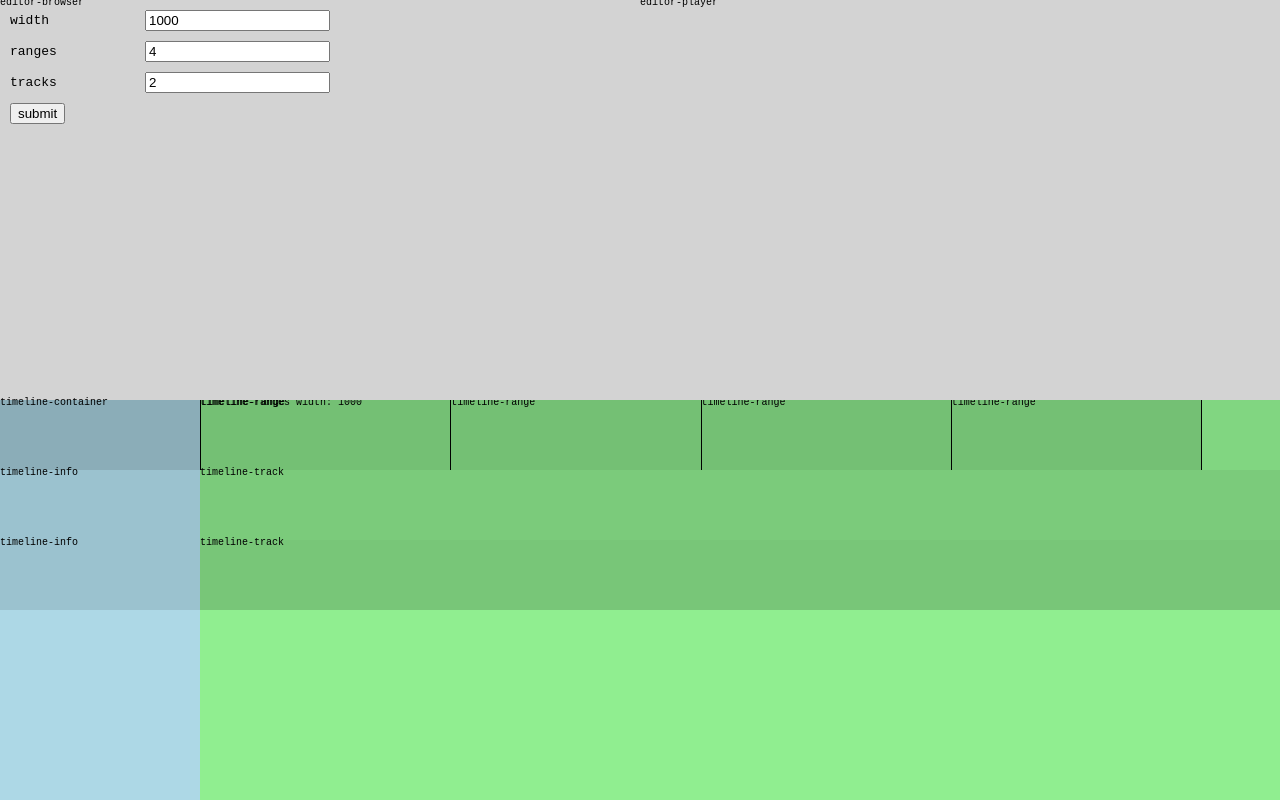
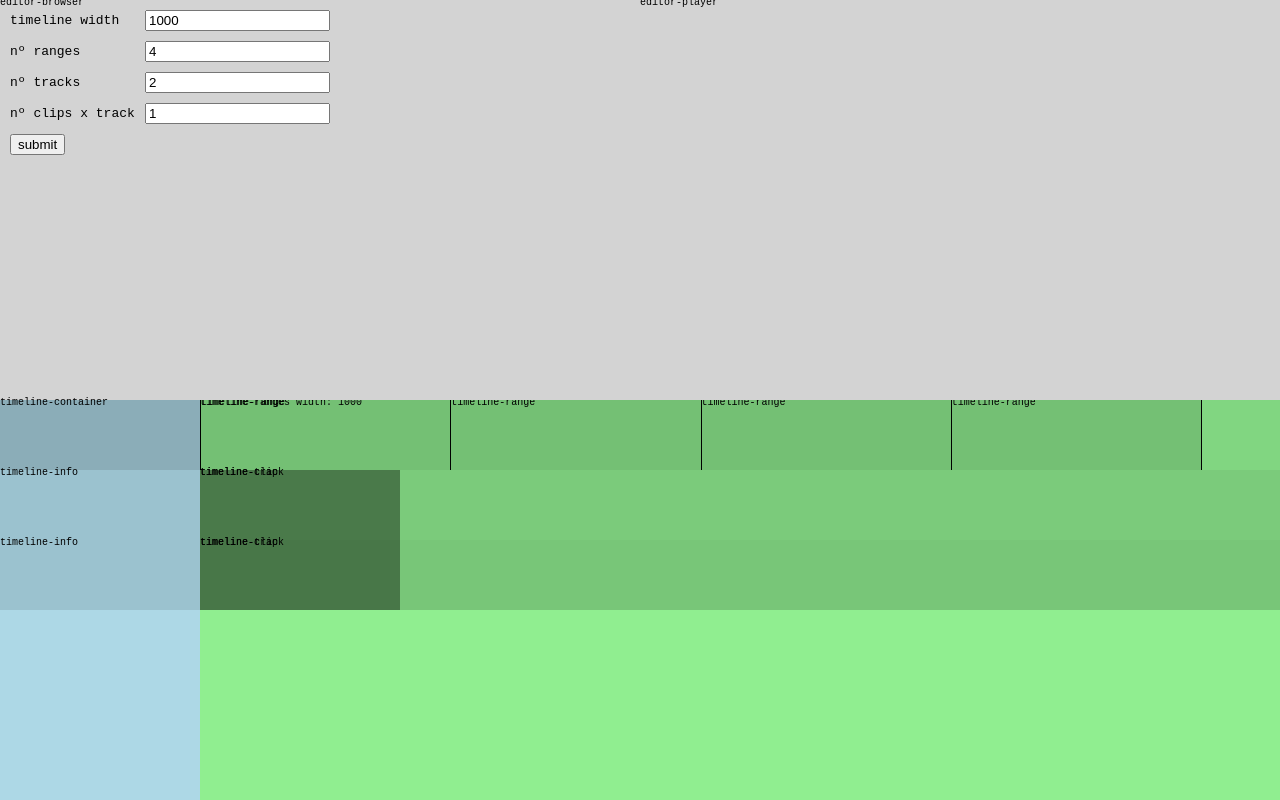
Before and after one commit to mcaligares/timeline-test, a Vue app: page / in a window 1280 px wide. Both pictures are taken after a click on the button "submit". Built offline with nearby package versions, Linux system fonts and the light colour scheme.

Commit message:
implement interactjs

```diff
--- a/package.json
+++ b/package.json
@@ -8,6 +8,7 @@
     "preview": "vite preview"
   },
   "dependencies": {
+    "interactjs": "^1.10.14",
     "pinia": "^2.0.14",
     "vue": "^3.2.25"
   },
--- a/src/components/form/EditorForm.vue
+++ b/src/components/form/EditorForm.vue
@@ -7,12 +7,14 @@ const store = useEditorStore()
 const width = ref('1000')
 const tracks = ref('2')
 const ranges = ref('4')
+const clips = ref('1')
 
 const onSubmit = () => {
     try {
         store.timelineContentWidth = Number.parseInt(width.value)
         store.timelineRangeCount = Number.parseInt(ranges.value)
         store.timelineTracksCount = Number.parseInt(tracks.value)
+        store.timelineClipPerTrack = Number.parseInt(clips.value)
     } catch (e) {
         console.log('Error', e)
     }
@@ -21,9 +23,10 @@ const onSubmit = () => {
 
 <template>
     <form class="form" @submit.prevent="onSubmit">
-        <LabelInput label="width" v-model="width"/>
-        <LabelInput label="ranges" v-model="ranges"/>
-        <LabelInput label="tracks" v-model="tracks"/>
+        <LabelInput label="timeline width" v-model="width"/>
+        <LabelInput label="nº ranges" v-model="ranges"/>
+        <LabelInput label="nº tracks" v-model="tracks"/>
+        <LabelInput label="nº clips x track" v-model="clips"/>
 
         <button type="submit">submit</button>
     </form>
--- /dev/null
+++ b/src/components/timeline/TimelineClip.vue
@@ -0,0 +1,49 @@
+<script setup>
+import interact from 'interactjs'
+import { onMounted, ref, reactive } from 'vue';
+import NameLabel from '../utils/NameLabel.vue';
+
+const timelineClip = ref(null)
+const position = reactive({ x: 0, y: 0})
+
+onMounted(() => {
+    interact(timelineClip.value).draggable({
+        // inertia: true,
+        autoScroll: true,
+        modifiers: [
+            interact.modifiers.restrictRect({
+                restriction: 'parent',
+                endOnly: true
+            })
+        ],
+        listeners: {
+            move (event) {
+                position.x += event.dx;
+                position.y += event.dy;
+                console.log('event', event.dx, event.dy)
+                timelineClip.value.style.transform = `translate(${position.x}px, ${position.y}px)`;
+                timelineClip.value.setAttribute('data-x', position.x)
+                timelineClip.value.setAttribute('data-y', position.y)
+            },
+        },
+    })
+})
+</script>
+
+<template>
+    <div ref="timelineClip" class="timeline-clip">
+        <NameLabel name="timeline-clip"/>
+    </div>
+</template>
+
+<style lang="scss">
+@import '../../styles/variables.scss';
+
+.timeline-clip {
+    width: 200px;
+    height: $timeline-track-height;
+    background-color: rgba(#000, 0.4);
+    user-select: none;
+    touch-action: none;
+}
+</style>
--- a/src/components/timeline/TimelineContainer.vue
+++ b/src/components/timeline/TimelineContainer.vue
@@ -4,20 +4,18 @@ import TimelineRanges from './TimelineRanges.vue';
 import TimelineInfo from './TimelineInfo.vue';
 import TimelineTrack from './TimelineTrack.vue';
 import NameLabel from '../utils/NameLabel.vue';
+import TimelineClip from './TimelineClip.vue';
 import { useEditorStore } from '../../stores/editorStore';
 
 const store = useEditorStore()
 const timelineInfo = ref(null)
 const timelineRanges = ref(null)
-
 const onScroll = (e) => {
     timelineInfo.value.scrollTop = e.target.scrollTop
 }
-
 const onResize = () => {
     store.timelineContentWidth = timelineRanges.value.offsetWidth
 }
-
 onMounted(() => {
     onResize()
     window.addEventListener('resize', onResize)
@@ -47,7 +45,12 @@ onUnmounted(() => {
                 v-for="(item, index) in store.timelineTracksCount"
                 :key="index"
                 :width="store.timelineContentWidth"
-            />
+            >
+                <TimelineClip
+                    v-for="(item, index) in store.timelineClipPerTrack"
+                    :key="index"
+                />
+            </TimelineTrack>
         </div>
     </div>
 </template>
--- a/src/components/timeline/TimelineTrack.vue
+++ b/src/components/timeline/TimelineTrack.vue
@@ -8,6 +8,7 @@ defineProps({
 <template>
     <div class="timeline-track" :style="`width: ${width}px;`">
         <NameLabel name="timeline-track"/>
+        <slot/>
     </div>
 </template>
 
@@ -15,6 +16,7 @@ defineProps({
 @import '../../styles/variables.scss';
 
 .timeline-track {
+    display: flex;
     min-width: 100%;
     height: $timeline-track-height;
 }
--- a/src/stores/editorStore.js
+++ b/src/stores/editorStore.js
@@ -4,8 +4,9 @@ export const useEditorStore = defineStore('editor', {
   state: () => {
     return {
       timelineRangeCount: 4,
-      timelineContentWidth: 100,
+      timelineContentWidth: 1900,
       timelineTracksCount: 1,
+      timelineClipPerTrack: 0,
     }
   },
   getters: {
```
Also changed, not shown: 1 other file (tests, documents, lock files or other folders).
